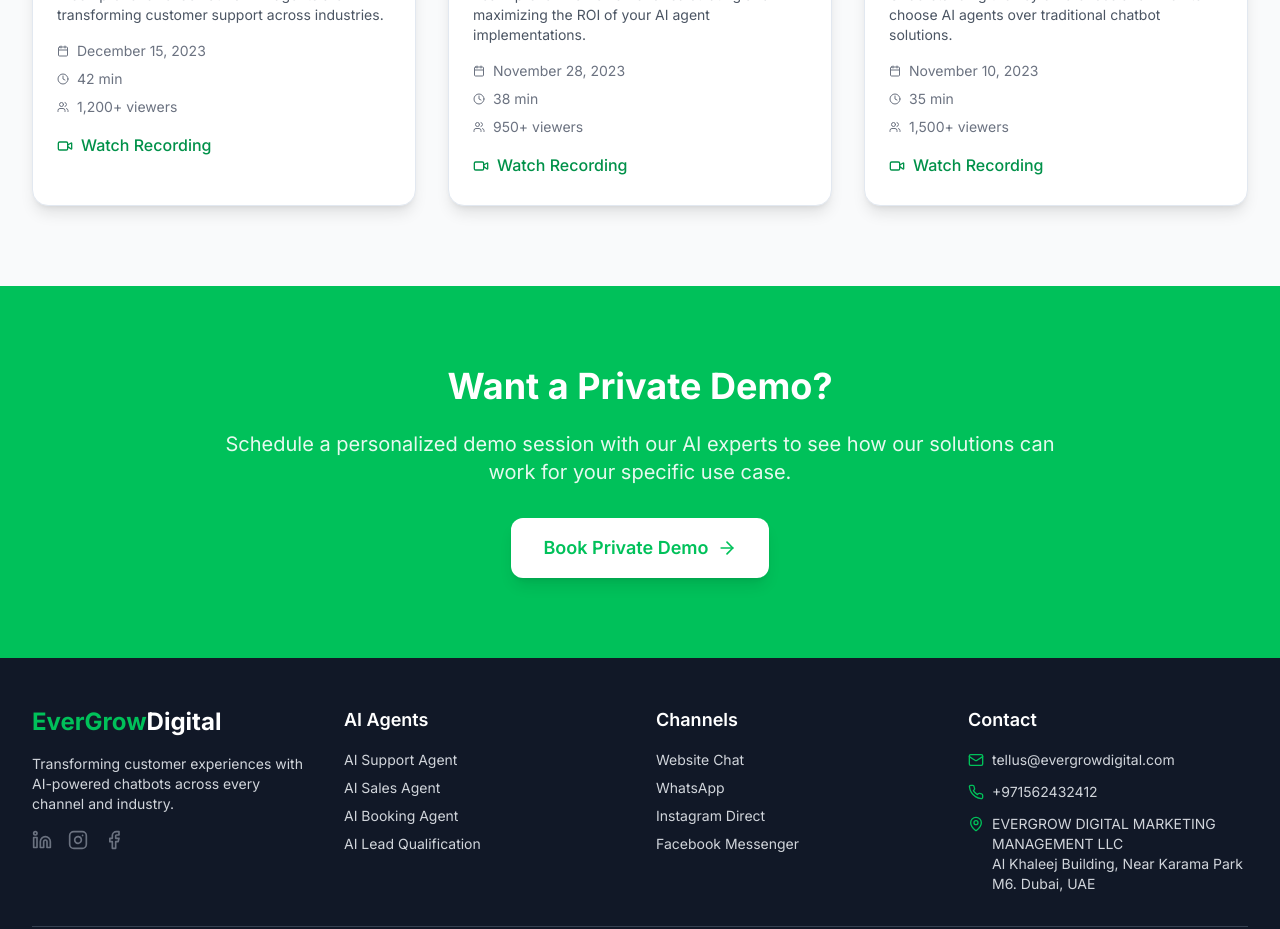
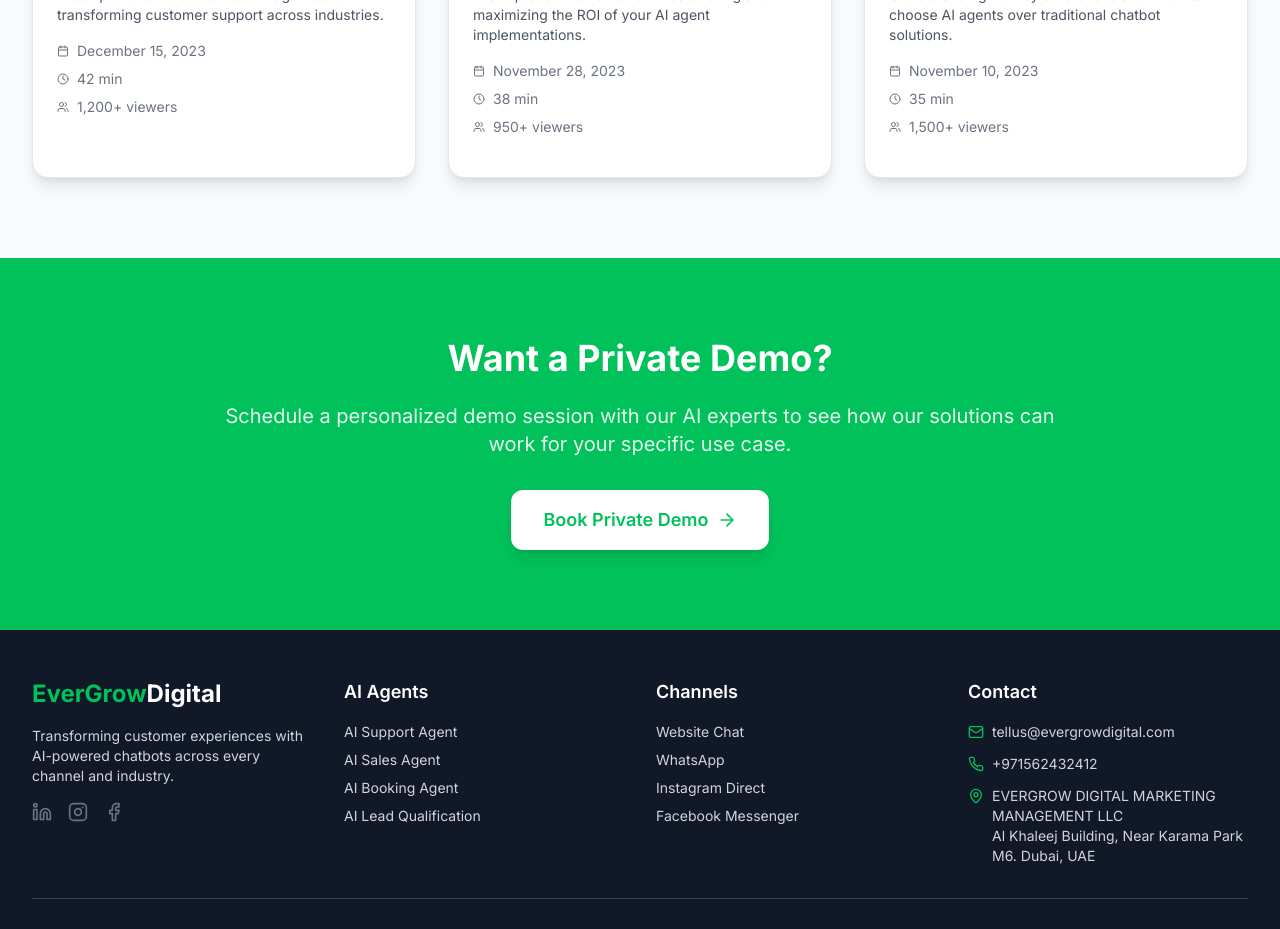
Before and after one commit to bscube/evergrow-ai-site-builder, a React (Vite) app: page /webinars in a window 1280 px wide. Shown: the part 920-1849 px from the top of the page. Built offline with nearby package versions, Linux system fonts and the light colour scheme.

Commit message:
Remove "Watch Recording" button
Removed the "Watch Recording" button from the page.

```diff
--- a/src/pages/Webinars.tsx
+++ b/src/pages/Webinars.tsx
@@ -134,13 +134,6 @@ const Webinars = () => {
                       </div>
                     </div>
 
-                    <Link
-                      to={webinar.watchUrl}
-                      className="inline-flex items-center text-brand-green-600 hover:text-brand-green-700 font-medium"
-                    >
-                      <Video className="h-4 w-4 mr-2" />
-                      Watch Recording
-                    </Link>
                   </div>
                 </div>
               ))}
```
